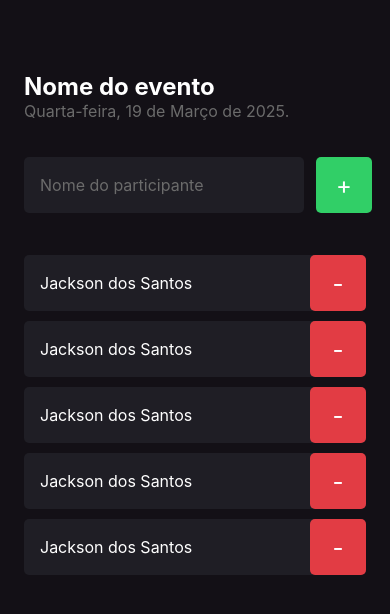
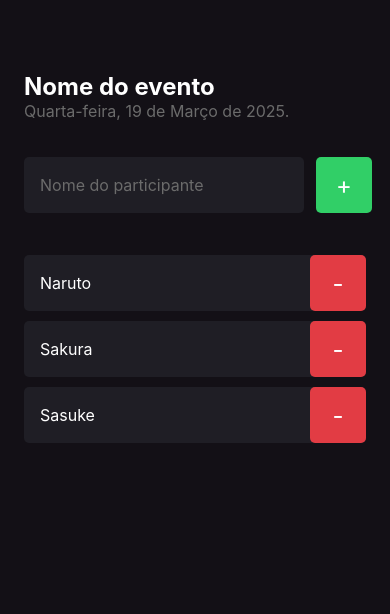
Before and after one commit to oeujack/imhere, a React Native app: screen / in a window 390 px wide. Shown: the top 614 px of the page. Built offline with nearby package versions, Linux system fonts and the light colour scheme.

Commit message:
[feat] ✨: Implementa props no componente Participant

```diff
--- a/src/components/Participant/index.tsx
+++ b/src/components/Participant/index.tsx
@@ -1,19 +1,19 @@
 import { View, Text, TouchableOpacity } from 'react-native'
 import { styles } from './styles'
 
-export function Participant() {
-  const array = Array.from({ length: 5 }, (_, index) => index + 1)
+interface ParticipantProps {
+  name: string;
+}
 
+export function Participant({ name }: ParticipantProps) {
   return (
     <>
-      {array.map((index) => (
-        <View style={styles.container} key={index}>
-          <Text style={styles.name}>Jackson dos Santos</Text>
-          <TouchableOpacity style={styles.buttonDelete}>
-            <Text style={styles.buttonText}>-</Text>
-          </TouchableOpacity>
-        </View>
-      ))}
+      <View style={styles.container}>
+        <Text style={styles.name}>{name}</Text>
+        <TouchableOpacity style={styles.buttonDelete}>
+          <Text style={styles.buttonText}>-</Text>
+        </TouchableOpacity>
+      </View>
     </>
   )
 }
--- a/src/screens/Home/index.tsx
+++ b/src/screens/Home/index.tsx
@@ -1,10 +1,13 @@
 import { View, Text, TextInput, TouchableOpacity } from 'react-native'
 import { styles } from './styles'
 import { Participant } from '../../components/Participant'
+import { useState } from 'react'
 
 export function Home() {
+  const [name, setName] = useState('')
+
   function handleAddUser() {
-    console.log('Você clicou no botão de adicionar!')
+    console.log('Clicou!!')
   }
 
   return (
@@ -23,7 +26,9 @@ export function Home() {
           <Text style={styles.buttonText}>+</Text>
         </TouchableOpacity>
       </View>
-      <Participant />
+      <Participant name="Naruto" />
+      <Participant name="Sakura" />
+      <Participant name="Sasuke" />
     </View>
   )
 }
```
